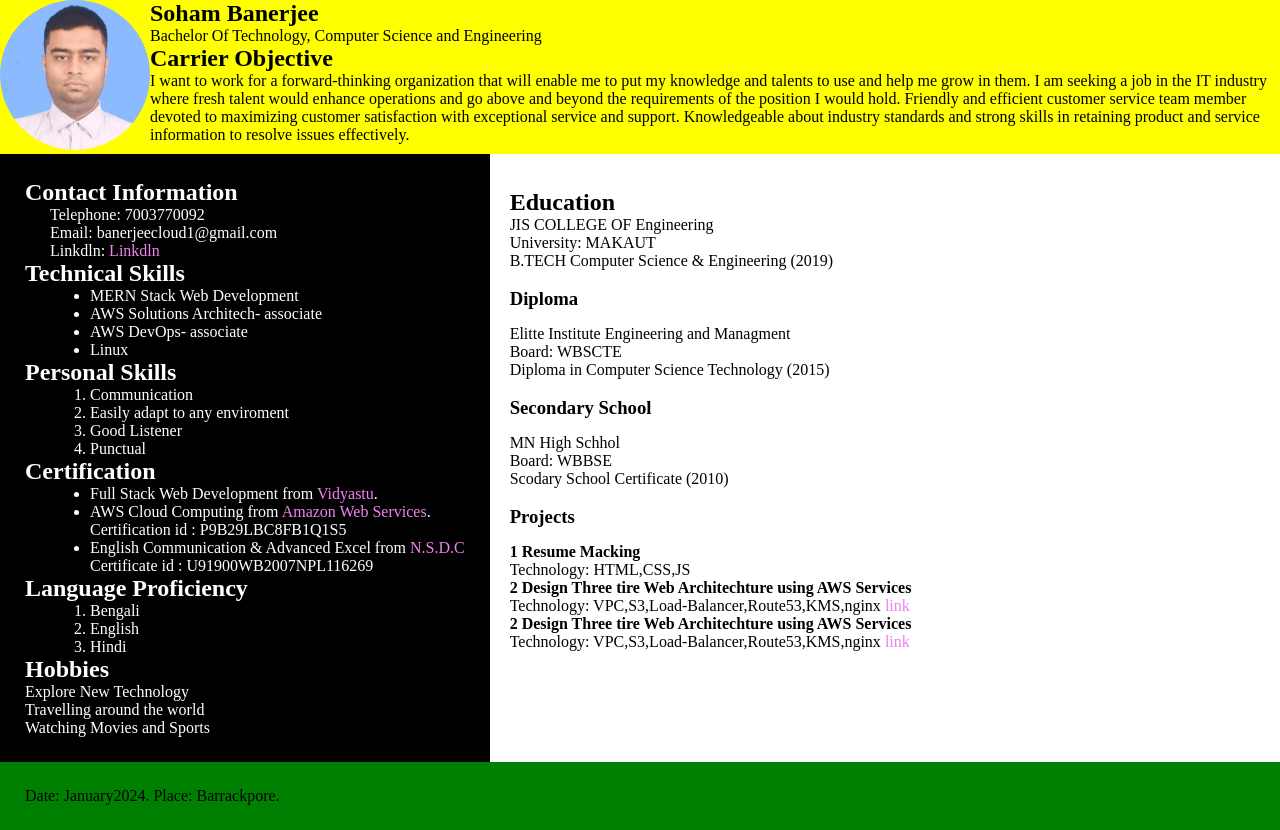
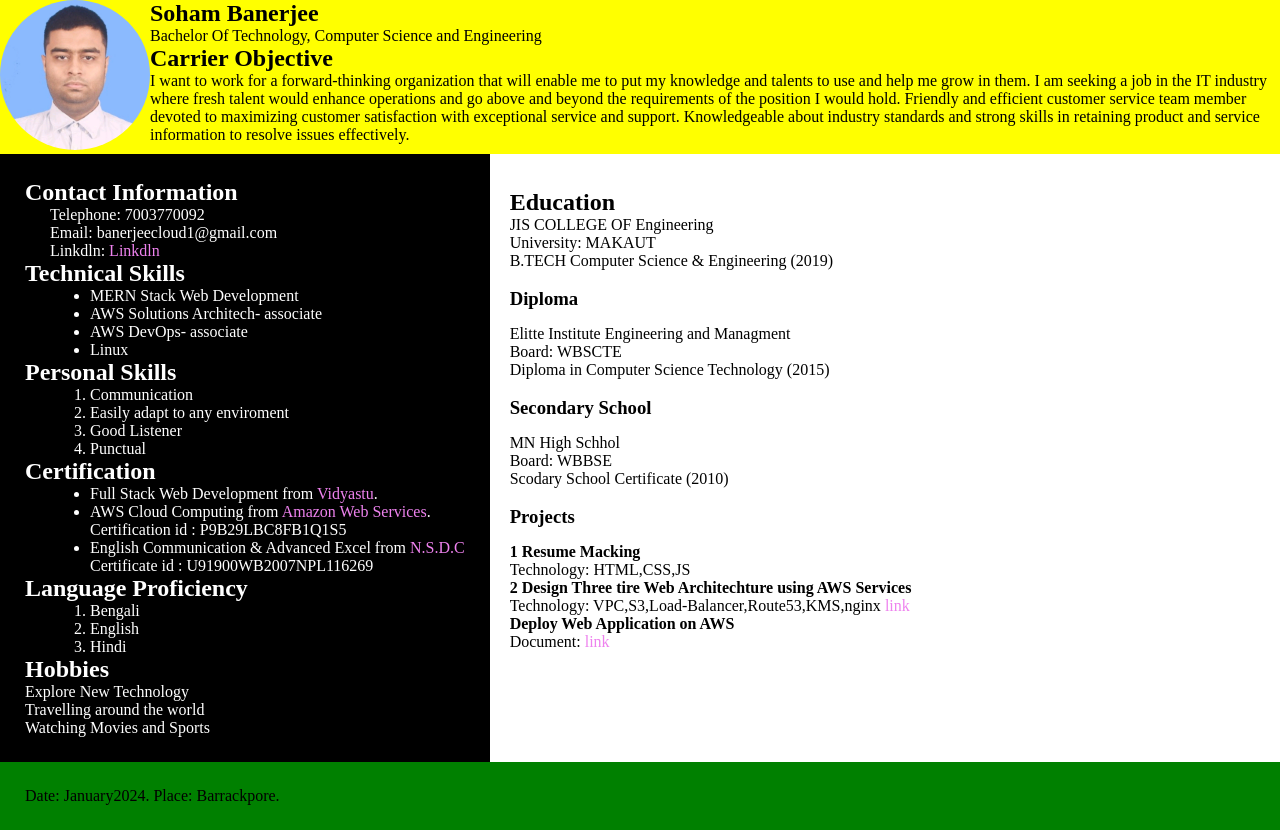
Before and after one commit to SohamBanerjeeDevOps/mycv.github.io, a plain HTML site: page index.html in a window 1280 px wide. Drawn offline with Linux system fonts and the light colour scheme.

Commit message:
Update index.html

```diff
--- a/index.html
+++ b/index.html
@@ -110,9 +110,9 @@
                 <p>Technology: VPC,S3,Load-Balancer,Route53,KMS,nginx <a
                         href="https://drive.google.com/file/d/1raQdtX9bug7xshGHEz4Zpn_TK0dtQTIH/view?usp=drive_link"
                         target="_blank">link</a> </p>
-                <h4>2 Design Three tire Web Architechture using AWS Services</h4>
-                <p>Technology: VPC,S3,Load-Balancer,Route53,KMS,nginx <a
-                        href="https://drive.google.com/file/d/1raQdtX9bug7xshGHEz4Zpn_TK0dtQTIH/view?usp=drive_link"
+                <h4>Deploy Web Application on AWS</h4>
+                <p>Document: <a
+                        href="https://drive.google.com/file/d/1m_pBRgD-IdnloBPfyhuVu3FvpwF4QZGl/view?usp=sharing"
                         target="_blank">link</a> </p>
                  </section>
         </div>
```
